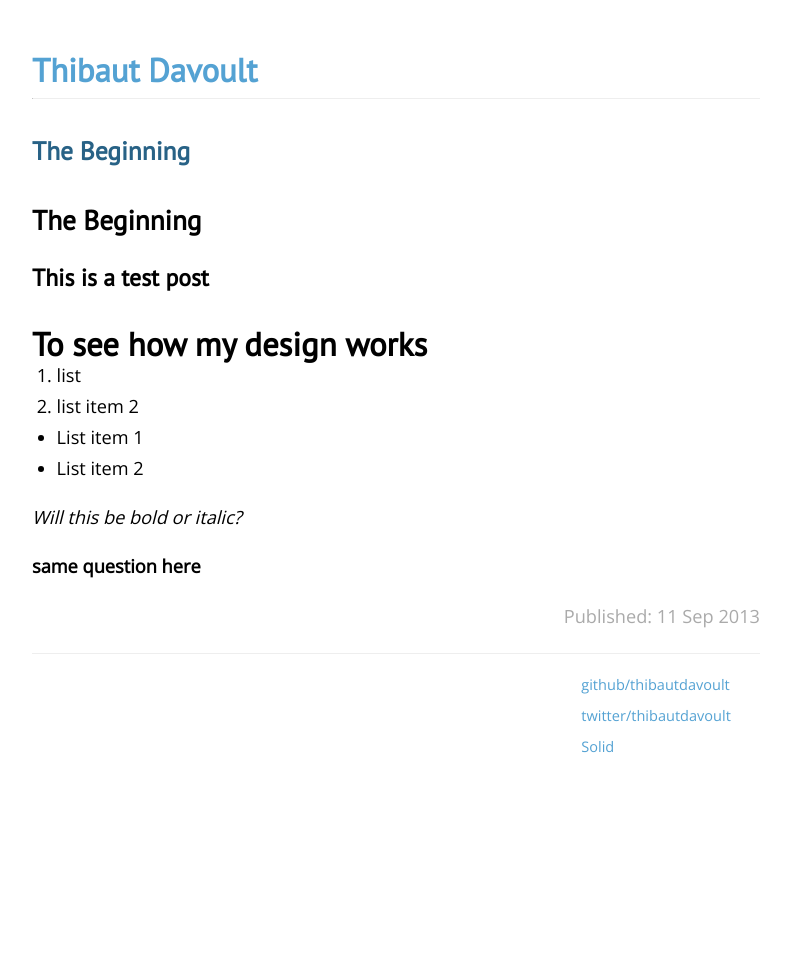
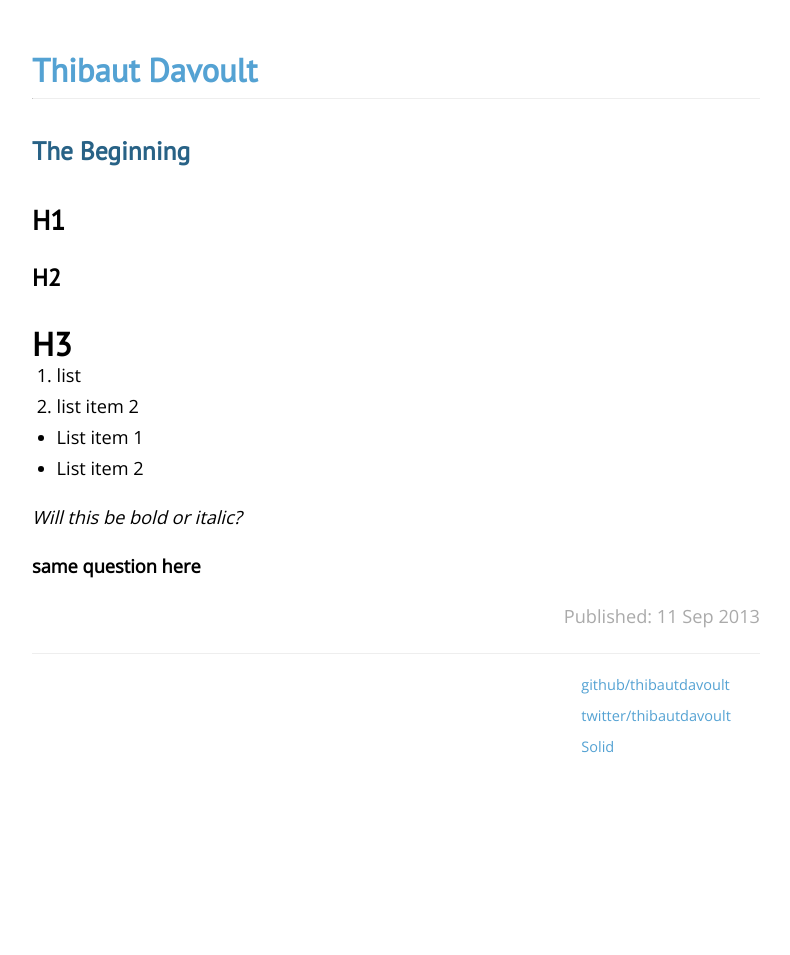
Before and after one commit to thibautdavoult/blog, a Jekyll site: the page built from _posts/2013-09-11-beginning.markdown, in a window 1280 px wide. Shown: the whole page, without its empty margins (244-1034 px from the left). Built offline with Jekyll 4.4.1, drawn with Linux system fonts in a browser that asks for light colours; Markdown is read by kramdown in place of the engine named in the settings.

Commit message:
edit first post

```diff
--- a/_posts/2013-09-11-beginning.markdown
+++ b/_posts/2013-09-11-beginning.markdown
@@ -5,9 +5,9 @@ date:   2013-09-11 21:36:00
 categories: Ramblings
 ---
 
-# The Beginning
-## This is a test post
-### To see how my design works
+# H1
+## H2
+### H3
 
 1. list
 2. list item 2
```
